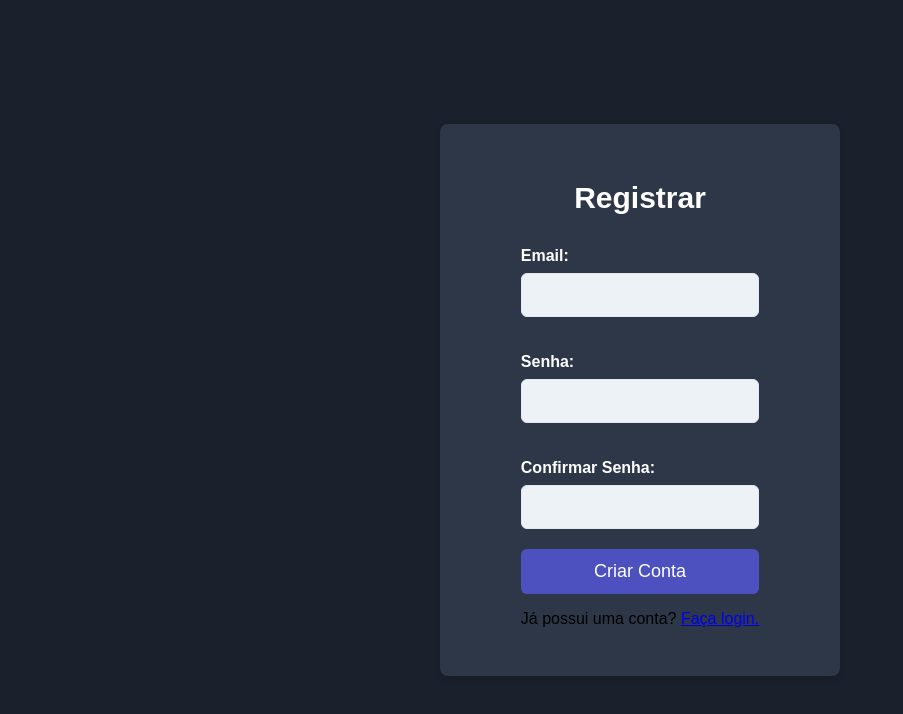
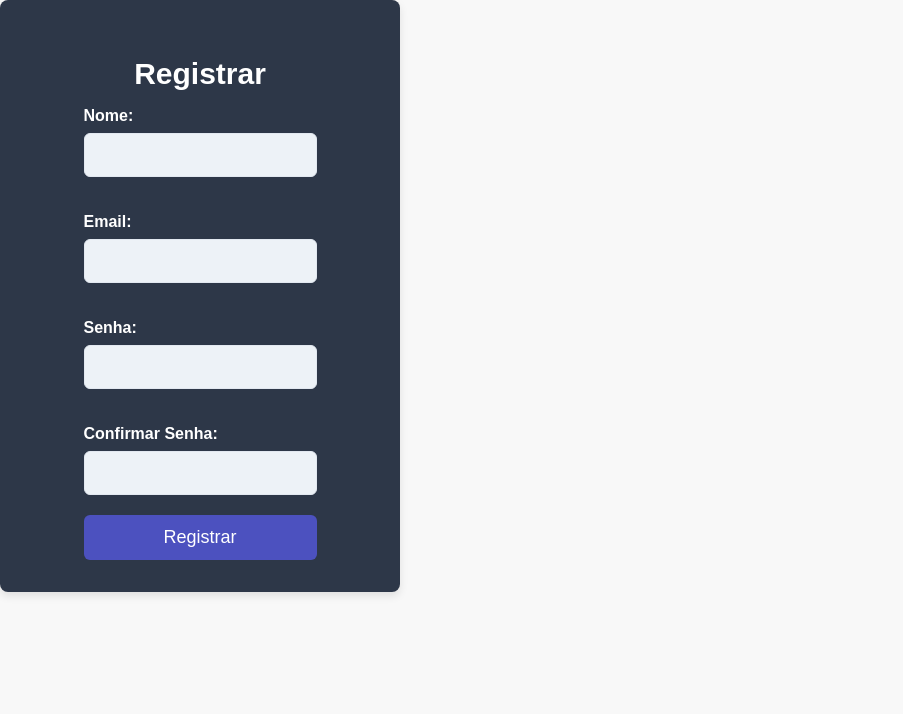
Before and after one commit to JnksDavu/LAB-MANAGER-Corp, a Next.js app in the folder Front-End/: page /register in a window 1280 px wide. Shown: the top 714 px of the page, without its empty margins (0-903 px from the left). Built offline with nearby package versions, Linux system fonts and the light colour scheme.

Commit message:
Alterado Registro

```diff
--- a/Front-End/src/pages/register.js
+++ b/Front-End/src/pages/register.js
@@ -1,49 +1,76 @@
-import React, { useState } from 'react';
+import { useState } from 'react';
 import axios from 'axios';
-import { useRouter } from 'next/router';
-import styles from '../styles/register.module.css'; // Mesmo estilo do login
+import styles from '../styles/register.module.css';
 
-const RegisterPage = () => {
+export default function Register() {
+  const [nome, setNome] = useState('');
   const [email, setEmail] = useState('');
   const [password, setPassword] = useState('');
   const [confirmPassword, setConfirmPassword] = useState('');
-  const [error, setError] = useState(null);
-  const [passwordMatchError, setPasswordMatchError] = useState(null); // Para o erro de senha não coincidente
-  const router = useRouter();
+  const [error, setError] = useState('');
+  const [success, setSuccess] = useState('');
 
-  const handleSubmit = async (e) => {
+  const handleRegister = async (e) => {
     e.preventDefault();
-    setError(null);
-    setPasswordMatchError(null); // Limpa erro de senhas não coincidentes
+    setError('');
+    setSuccess('');
 
-    // Verifica se as senhas coincidem
+    if (!nome || !email || !password || !confirmPassword) {
+      setError('Todos os campos são obrigatórios.');
+      return;
+    }
+
     if (password !== confirmPassword) {
-      setPasswordMatchError('As senhas não coincidem');
+      setError('As senhas não coincidem.');
       return;
     }
 
     try {
-      const response = await axios.post('http://localhost:5000/users/register', {
+      const response = await axios.post('http://localhost:5000/user/create', {
+        nome,
         email,
-        password,
+        senha: password,
       });
 
-      router.push('/login'); // Redireciona para a página de login após o cadastro
+      if (response.status === 201) {
+        setSuccess('Usuário cadastrado com sucesso!');
+        setNome('');
+        setEmail('');
+        setPassword('');
+        setConfirmPassword('');
+      }
     } catch (err) {
+      if (err.response?.status === 409) {
+        setError('Email já cadastrado.');
+      } else {
         setError('Erro ao cadastrar. Tente novamente.');
+      }
     }
   };
 
   return (
-    <div className={`flex min-h-screen items-center justify-center bg-gray-900 ${styles.body}`}>
-      <div className={`w-full max-w-sm p-8 bg-gray-800 rounded-lg shadow-lg ${styles.container}`}>
-        <h2 className={`${styles.title}`}>Registrar</h2>
+    <div className={styles.container}>
+      <form onSubmit={handleRegister} className={styles.form}>
+        <h2 className={styles.title}>Registrar</h2>
 
-        <form className="space-y-6" onSubmit={handleSubmit}>
-          <div>
-          <label htmlFor="email" className={styles.label}>
-            Email:
-            </label>
+        {error && <p className={styles.error}>{error}</p>}
+        {success && <p className={styles.success}>{success}</p>}
+
+        <div className={styles.field}>
+          <label htmlFor="nome" className={styles.label}>Nome:</label>
+          <input
+            id="nome"
+            name="nome"
+            type="text"
+            value={nome}
+            onChange={(e) => setNome(e.target.value)}
+            required
+            className={styles.input}
+          />
+        </div>
+
+        <div className={styles.field}>
+          <label htmlFor="email" className={styles.label}>Email:</label>
           <input
             id="email"
             name="email"
@@ -51,13 +78,12 @@ const RegisterPage = () => {
             value={email}
             onChange={(e) => setEmail(e.target.value)}
             required
-            className={`mt-2 w-full p-2 rounded-md focus:ring-2 focus:ring-indigo-600 ${styles.input}`}/>
+            className={styles.input}
+          />
         </div>
 
-          <div>
-            <label htmlFor="password" className={styles.label}>
-              Senha:
-            </label>
+        <div className={styles.field}>
+          <label htmlFor="password" className={styles.label}>Senha:</label>
           <input
             id="password"
             name="password"
@@ -65,14 +91,12 @@ const RegisterPage = () => {
             value={password}
             onChange={(e) => setPassword(e.target.value)}
             required
-              className={`mt-2 w-full p-2 rounded-md focus:ring-2 focus:ring-indigo-600 ${styles.input}`}
+            className={styles.input}
           />
         </div>
 
-          <div>
-            <label htmlFor="confirmPassword" className={styles.label}>
-              Confirmar Senha:
-            </label>
+        <div className={styles.field}>
+          <label htmlFor="confirmPassword" className={styles.label}>Confirmar Senha:</label>
           <input
             id="confirmPassword"
             name="confirmPassword"
@@ -80,37 +104,14 @@ const RegisterPage = () => {
             value={confirmPassword}
             onChange={(e) => setConfirmPassword(e.target.value)}
             required
-              className={`mt-2 w-full p-2 rounded-md focus:ring-2 focus:ring-indigo-600 ${styles.input}`}
+            className={styles.input}
           />
-            {passwordMatchError && (
-              <p className="text-red-500 text-sm text-center mt-2">{passwordMatchError}</p>
-            )}
         </div>
 
-          {error && <p className="text-red-500 text-sm text-center">{error}</p>}
-
-          <div>
-            <button
-              type="submit"
-              className={`w-full p-2 bg-indigo-600 text-white rounded-md shadow-sm hover:bg-indigo-500 focus:ring-2 focus:ring-indigo-600 ${styles.button}`}
-            >
-              Criar Conta
+        <button type="submit" className={styles.button}>
+          Registrar
         </button>
-          </div>
-
-          {/* Link para a página de login */}
-          <div className="text-center mt-4">
-          <p className={styles.login_text}>
-              Já possui uma conta?{' '}
-              <a href="/login" className="text-indigo-400 hover:text-indigo-300" >
-                Faça login.
-              </a>
-            </p>
-          </div>
       </form>
     </div>
-    </div>
   );
-};
-
-export default RegisterPage;
+}
```
Lines whose indentation alone changed are shown as unchanged.
